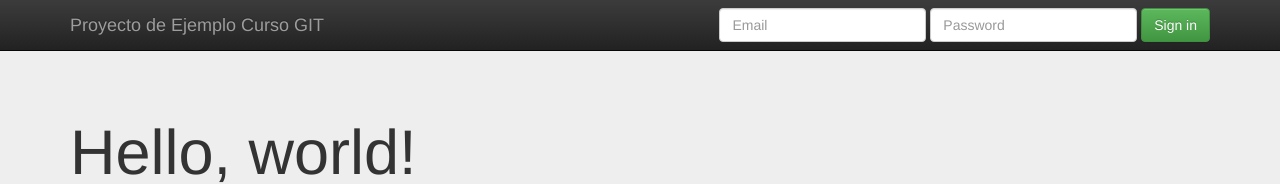
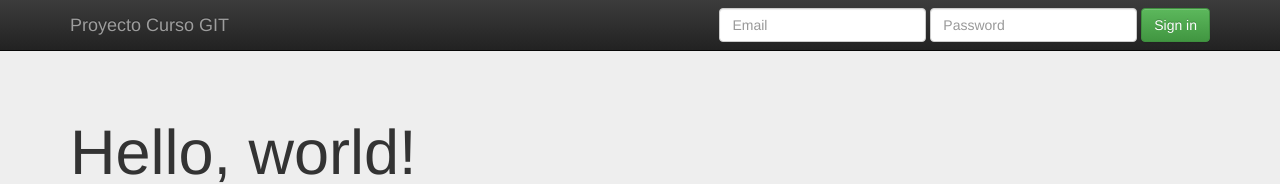
Before and after one commit to claugonzaport/CursoGitBCI2023, a plain HTML site: page index.html in a window 1280 px wide. Shown: the top 184 px of the page. Drawn offline with nearby package versions, Linux system fonts and the light colour scheme.

Commit message:
Se cambia el titulo del proyecto

```diff
--- a/index.html
+++ b/index.html
@@ -36,7 +36,7 @@
             <span class="icon-bar"></span>
             <span class="icon-bar"></span>
           </button>
-          <a class="navbar-brand" href="#">Proyecto de Ejemplo Curso GIT</a>
+          <a class="navbar-brand" href="#">Proyecto Curso GIT</a>
         </div>
         <div id="navbar" class="navbar-collapse collapse">
           <form class="navbar-form navbar-right" role="form">
```
